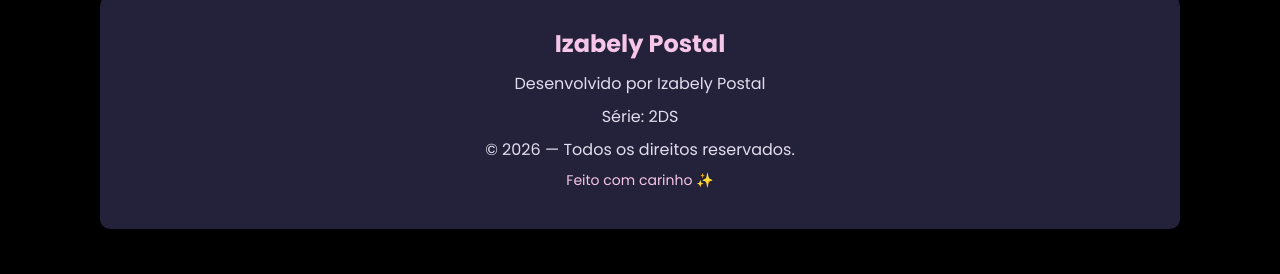
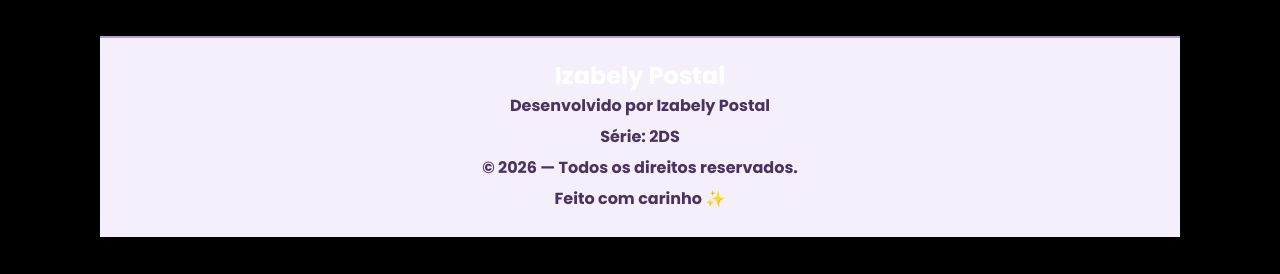
Before and after one commit to izabely-ctrl/1-site-sistema-solar, a plain HTML site: page index.html in a window 1280 px wide. Shown: the part 8295-8569 px from the top of the page. Drawn offline with Linux system fonts and the light colour scheme.

Commit message:
Update style.css

```diff
--- a/css/style.css
+++ b/css/style.css
@@ -681,23 +681,28 @@ body{
     margin-bottom: 20px;
 }
 .rodape {
-  background-color: #24213B;
-  color: #E2DDED;
+  width: 100%;
+  box-sizing: border-box;
+  margin-top: 40px;
+  padding: 20px 10px;
+  border-top: 2px solid #b8a0d2;
+  background-color: #f4effa;
   text-align: center;
-  padding: 30px 15px;
   font-family: Arial, sans-serif;
-  border-radius: 10px;
-}
-
-.rodape h2 {
-  color: #F5C6E7;
-  margin-bottom: 10px;
 }
 
 .rodape p {
-  margin: 8px 0;
+  margin: 0 0 6px;
+  color: #49345e;
+  font-size: 16px;
+  font-weight: bold;
 }
 
+.rodape span {
+  color: #6d5a80;
+  font-size: 14px;
+}
+</style>
 .rodape .carinho {
   color: #F5C6E7;
   font-size: 14px;
```
